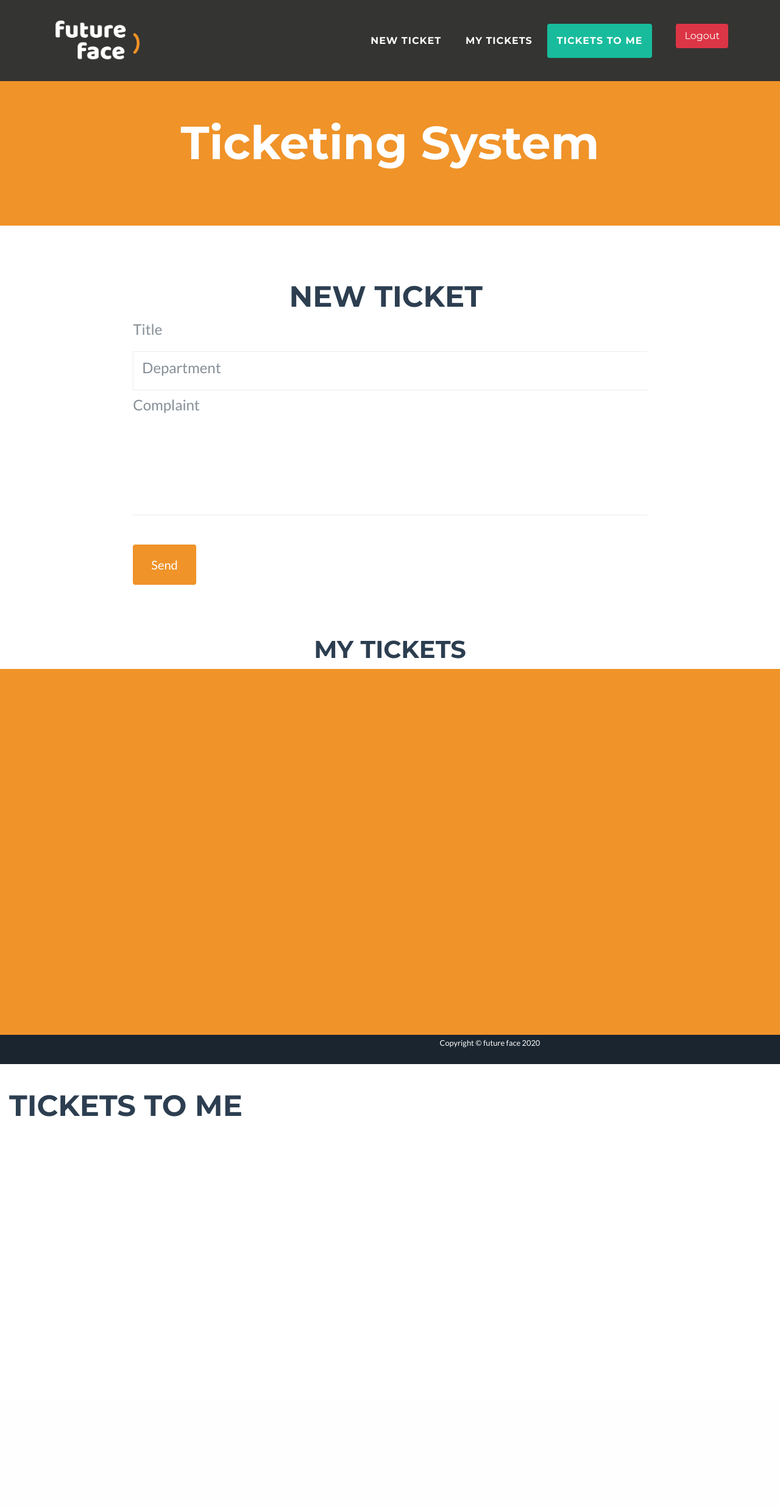
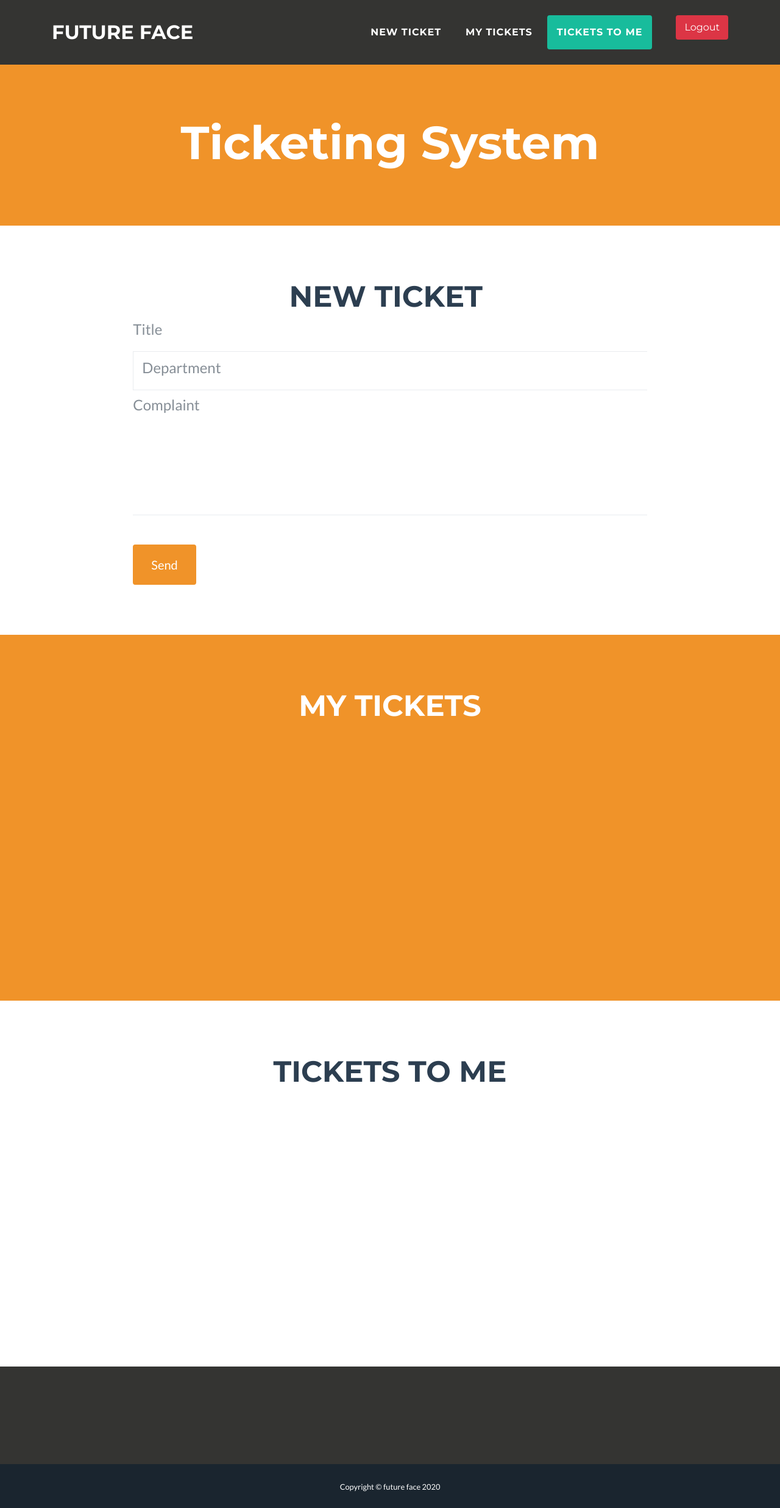
Before and after one commit to motazalshehri/Ticketing-System-Future-Face-, a PHP site: the page made by user homepage.php in a window 1280 px wide. Shown: the whole page at 61% size. Before the commit the page ends 1831 px from the top, so only its background shows below. Run offline with PHP 8.4, Linux system fonts and the light colour scheme; a user stored in the database is signed in; data that the repository does not hold is empty.

Commit message:
user home page footer

```diff
--- a/user homepage.php
+++ b/user homepage.php
@@ -16,25 +16,11 @@
     <link rel="stylesheet" href="https://fonts.googleapis.com/css?family=Lato:400,700,400italic,700italic">
     <link rel="stylesheet" href="assets/fonts/font-awesome.min.css">
     <link rel="stylesheet" href="orange.css">
-
-    <style>
-    section.scroll {
-
-  width: 100%;
-  margin-bottom: 2rem;
-  border: 0;
-  overflow-x: scroll;
-  display: flex;
-
-    }
-
-</style>
 </head>
 
 <body id="page-top">
     <nav class="navbar navbar-light navbar-expand-lg fixed-top bg-secondary text-uppercase" id="mainNav">
-    <div class="container"><a class="navbar-brand js-scroll-trigger" href="#page-top"><img src="ff.png" alt="Future Face" style="height: 75px; width:150px;"></a>
-        <button
+        <div class="container"><a class="navbar-brand js-scroll-trigger" href="#page-top">future face</a><button
                 data-toggle="collapse" data-target="#navbarResponsive"
                 class="navbar-toggler navbar-toggler-right text-uppercase bg-primary text-white rounded"
                 aria-controls="navbarResponsive" aria-expanded="false" aria-label="Toggle navigation"><i
@@ -70,7 +56,7 @@
                         <div class="form-group floating-label-form-group controls mb-0 pb-2">
                             <label></label>
                             <input class="form-control" type="text" id="name-1" required="" placeholder="Title"
-                                name="title" maxlength="30">
+                                name="title">
                             <small class="form-text text-danger help-block"></small>
                         </div>
                         <div class="form-group floating-label-form-group controls mb-0 pb-2">
@@ -96,12 +82,10 @@
             </div>
         </div>
     </section>
-    <h1 class="text-uppercase text-center text-secondary">my tickets</h1>
-
-    <section  id="about" class="bg-primary text-white mb-0 scroll" style="float:left; height:600px "  >
-
-
-
+    <section id="about" class="bg-primary text-white mb-0" style="height:600px">
+        <div class="container">
+            <h2 class="text-uppercase text-center text-white">my tickets</h2>
+        </div>
 
         <?php
         include 'connecttoDB.php';
@@ -129,10 +113,8 @@
         }
 
         ?>
-
     </section>
-
-    <section id="contact" style="float:left; height:600px" >
+    <section id="contact" style="height:600px">
         <div class="container">
             <h2 class="text-uppercase text-center text-secondary mb-0">tickets To Me</h2>
         </div>
@@ -162,10 +144,8 @@
         }
 
         ?>
-<div></div>
+        <div></div>
     </section>
-
-
     <footer class="footer text-center"></footer>
     <div class="copyright py-4 text-center text-white">
         <div class="container"><small>Copyright ©&nbsp;future face 2020</small></div>
@@ -174,8 +154,6 @@
             class="d-block js-scroll-trigger text-center text-white rounded" href="#page-top"><i
                 class="fa fa-chevron-up"></i></a></div>
     </div>
-
-
     <script src="assets/js/jquery.min.js"></script>
     <script src="assets/bootstrap/js/bootstrap.min.js"></script>
     <script src="https://cdnjs.cloudflare.com/ajax/libs/jquery-easing/1.4.1/jquery.easing.min.js"></script>
```
